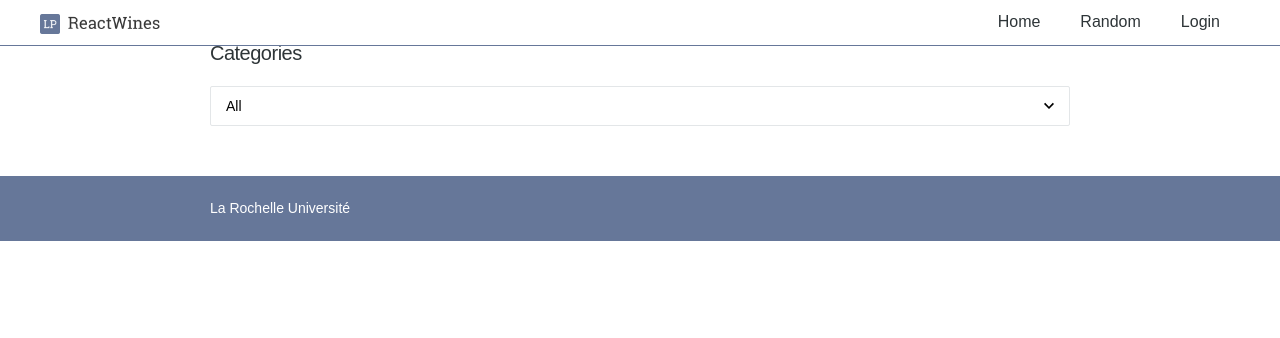
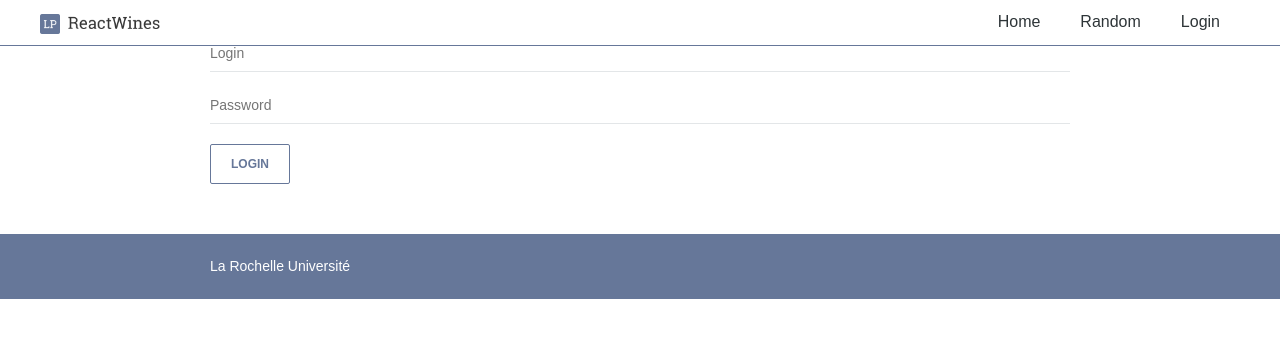
Before and after one commit to Tchauuw/wineCatalog, a React (Create React App) app: page /add in a window 1280 px wide. Shown: the top 338 px of the page. Built offline with nearby package versions, Linux system fonts and the light colour scheme.

Commit message:
Ex 8 : Authenticating users

```diff
--- /dev/null
+++ b/src/components/AddReview.jsx
@@ -0,0 +1,84 @@
+import React, { useState } from "react";
+import { getFilters } from "./ReviewList";
+
+const AddReview = (props) => {
+
+    const [author, setAuthor] = useState('');
+    const [title, setTitle] = useState('');
+    const [wine, setWine] = useState('');
+    const [category, setCategory] = useState('');
+    const [price, setPrice] = useState('');
+    const [review, setReview] = useState('');
+
+    const handleAuthor = event =>{
+        setAuthor(event.target.value);
+    }
+
+    const handleTitle = event => {
+        setTitle(event.target.value);
+    }
+
+    const handleWine = event => {
+        setWine(event.target.value);
+    }
+
+    const handleCategory = event => {
+        setCategory(event.target.value);
+    }
+
+    const handlePrice = event => {
+        setPrice(event.target.value);
+    }
+
+    const handleReview = event => {
+        setReview(event.target.value);
+    }
+
+    return<form>
+        <section data-name="adding">
+            <input
+                type="text"
+                placeholder="Author"
+                value={author}
+                onChange={handleAuthor}
+            />
+            <input
+                type="text"
+                placeholder="Title"
+                value={title}
+                onChange={handleTitle}
+            />
+            <input
+                type="text"
+                placeholder="Wine"
+                value={wine}
+                onChange={handleWine}
+            />
+            <select
+                value={category}
+                onChange={handleCategory}
+            >
+	            <option>Select an option</option>
+                { getFilters() }
+            </select>
+            <input
+                type="number"
+                placeholder="Price"
+                value={price}
+                onChange={handlePrice}
+            />
+            <input
+                type="text"
+                placeholder="Review"
+                value={review}
+                onChange={handleReview}
+            />
+            <input
+                type="submit"
+                placeholder="Envoyer"
+            />
+        </section>
+    </form>
+}
+
+export default AddReview;
--- a/src/components/App.jsx
+++ b/src/components/App.jsx
@@ -3,18 +3,41 @@ import ReviewList from './ReviewList'
 import Layout from './Layout'
 import { BrowserRouter, Route, Routes } from 'react-router-dom'
 import NotFound from './NotFound'
+import AddReview from './AddReview'
+import { Login, Logout } from './Auth'
+import { useState } from 'react'
 
 const App = () => {
 
+    const [user, setUser] = useState({
+        isLoggedIn: false,
+        username: "",
+    });
 
+    const handleLogin = (username) => {
+        setUser({
+          isLoggedIn: true,
+          username: username,
+        });
+      };
+
+      const handleLogout = () => {
+        setUser({
+          isLoggedIn: false,
+          username: "",
+        });
+      };
 
     return<BrowserRouter>
-        <Layout>
+        <Layout user={user} onLogout={handleLogout} onLogin={handleLogin}>
             <Routes>
                 <Route index="true" element={<ReviewList />} />
                 <Route path="*" element={<NotFound />} />
                 <Route path="view/:slug" element={<Review />} />
                 <Route path="/:category" element={<ReviewList />} />
+                <Route path="/add" element={<AddReview />} />
+                <Route path="/login" element={<Login onLogin={handleLogin} />} />
+                <Route path="/logout" element={<Logout />} />
             </Routes>
         </Layout>
     </BrowserRouter>
--- /dev/null
+++ b/src/components/Auth.jsx
@@ -0,0 +1,61 @@
+import { useState } from "react";
+
+const Login = props => {
+
+    const[login, setLogin] = useState('');
+    const[password, setPassword] = useState('');
+
+    const handleLogin = event => {
+        setLogin(event.target.value);
+    }
+
+    const handlePassword = event => {
+        setPassword(event.target.value);
+    }
+
+    const handleSubmit = event => {
+        event.preventDefault();
+
+        props.onLogin({
+            login,
+            password
+        })
+    }
+
+    return<form onSubmit={handleSubmit}>
+        <section data-name="adding">
+            <input
+                type="text"
+                placeholder="Login"
+                value={login}
+                onChange={handleLogin}
+            />
+            <input
+                type="password"
+                placeholder="Password"
+                value={password}
+                onChange={handlePassword}
+            />
+            <button
+                type="submit"
+            >Login</button>
+        </section>
+    </form>
+}
+
+const Logout = props => {
+
+    const handleLogout = () => {
+        if(props.onLogout){
+            props.onLogout();
+        }
+    }
+
+    return<div>
+        <h2>Logout</h2>
+        <p>Êtes-vous sûr de vouloir vous déconnecter?</p>
+    <button onClick={handleLogout}>Se déconnecter</button>
+    </div>
+}
+
+export {Login, Logout};
--- a/src/components/Layout.jsx
+++ b/src/components/Layout.jsx
@@ -1,9 +1,10 @@
-import { Link, Route, Routes } from 'react-router-dom';
+import { Link } from 'react-router-dom';
 import logo from '../assets/logo.png'
-import Review from "./Review";
-import ReviewList from "./ReviewList";
+import { Login } from './Auth';
 
 const Layout = props => {
+
+    const { user, onLogout } = props;
 
     return <>
     <nav fx="">
@@ -19,13 +20,17 @@ const Layout = props => {
                     <Link to="/view/random">Random</Link>
                 </li>
                 <li>
-                    <a href="/">Login</a>
+                {user.isLoggedIn ? (
+                    <Link to="/logout" onClick={onLogout}>Logout</Link>
+                    ) : (
+                    <Link to="/login">Login</Link>
+                )}
                 </li>
             </ul>
         </div>
     </nav>
     <main>
-        {props.children}
+        { user.isLoggedIn ? props.children : <Login onLogin={props.onLogin} />}
     </main>
     <footer>
         <p>La Rochelle Université</p>
--- a/src/components/ReviewList.jsx
+++ b/src/components/ReviewList.jsx
@@ -2,6 +2,13 @@ import { Link, useNavigate, useParams } from "react-router-dom";
 // import { useState } from "react";
 import db from "../api/db.json";
 const { reviews, categories } = db;
+
+const getFilters = () => {
+    const filters = categories.map((categorie) => (
+      <option value={categorie.key}>{categorie.label}</option>
+    ));
+    return filters;
+};
 
 const ReviewList = props => {
 
@@ -10,10 +17,6 @@ const ReviewList = props => {
     const category = params.category || ''
 
     const navigate = useNavigate()
-
-    const filters = categories.map((categorie) =>
-    <option value={categorie.key}>{categorie.label}</option>
-    );
 
     const handleChange = (e) => {
         navigate(`/${e.target.value}`)
@@ -29,7 +32,7 @@ const ReviewList = props => {
                     value={category}
                 >
                     <option value="">All</option>
-                    {filters}
+                    {getFilters()}
                 </select>
             </p>
         </div>
@@ -53,4 +56,5 @@ const ReviewList = props => {
     </section>
 }
 
+export { getFilters };
 export default ReviewList
```
Lines whose indentation alone changed are shown as unchanged.
